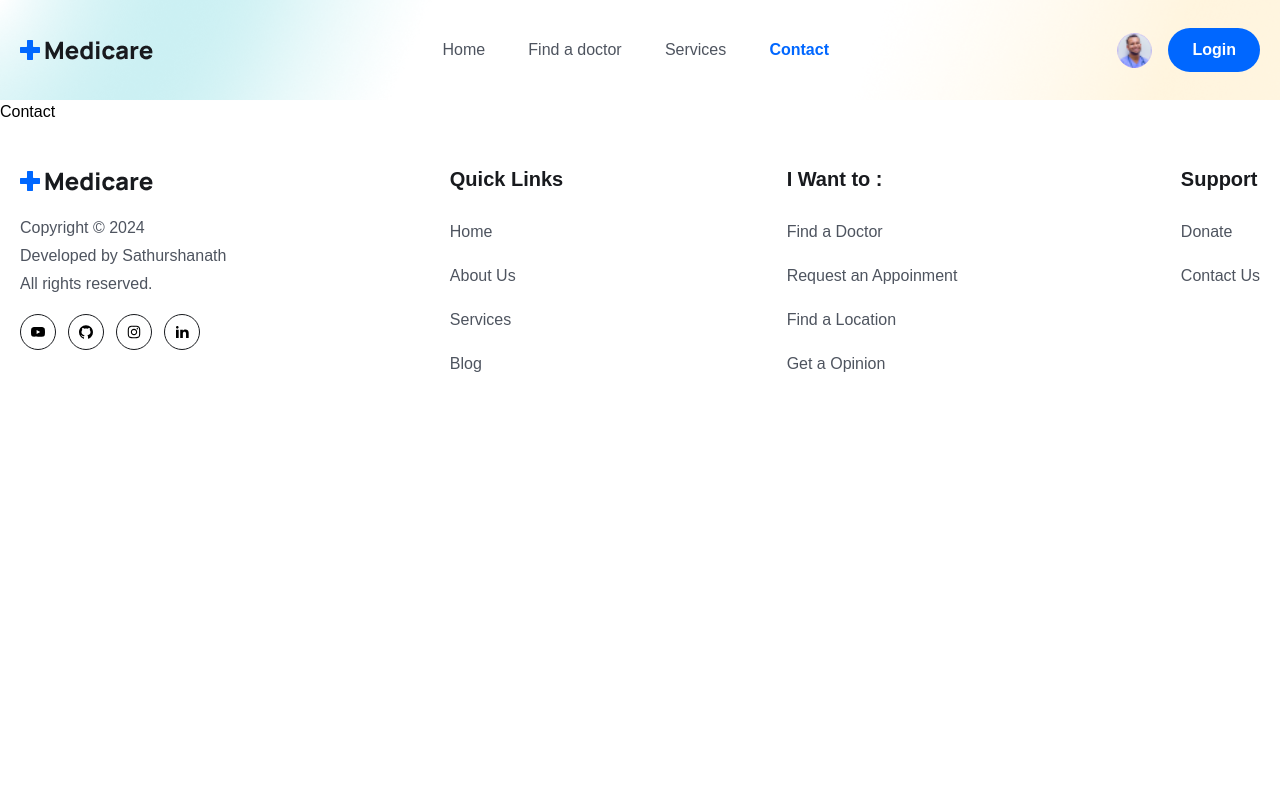
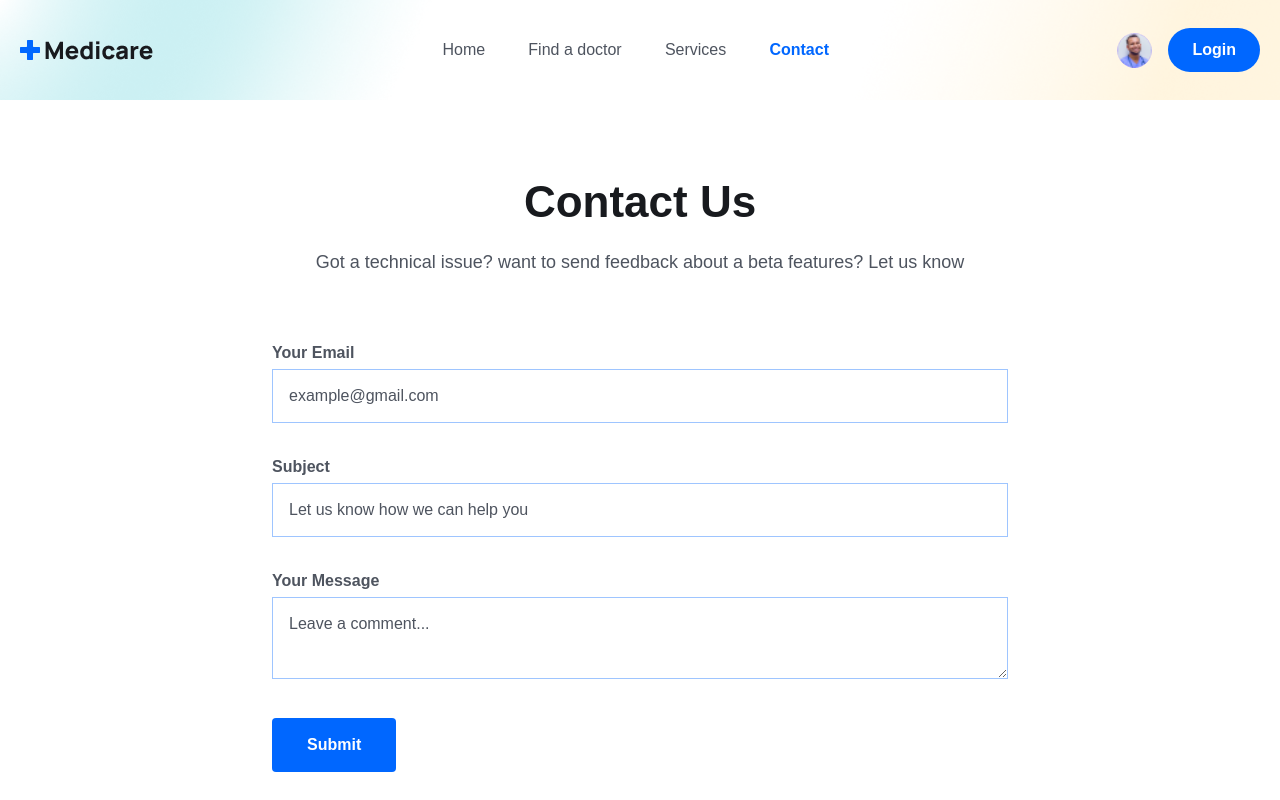
Before and after one commit to SathurshanPrabaharan/medicare-booking-app, a React (Vite) app in the folder frontend/: page /contact in a window 1280 px wide. Shown: the top 800 px of the page. Built offline with nearby package versions, Linux system fonts and the light colour scheme.

Commit message:
Implement Contact Page

```diff
--- a/frontend/src/Pages/Contact.jsx
+++ b/frontend/src/Pages/Contact.jsx
@@ -1,9 +1,59 @@
-import React from 'react'
+import React from "react";
 
 const Contact = () => {
   return (
-    <div>Contact</div>
-  )
-}
+    <section>
+      <div className="px-4 mx-auto max-w-screen-md">
+        <h2 className="heading text-center">Contact Us</h2>
+        <p className="mb-8 lg:mb-16 font-light text-center text__para">
+          Got a technical issue? want to send feedback about a beta features?
+          Let us know
+        </p>
+        <form action="#" className=" space-y-8">
+          <div>
+            <label htmlFor="email" className=" form__label">
+              Your Email
+            </label>
+            <input
+              type="email"
+              name="email"
+              id="email"
+              placeholder="example@gmail.com"
+              className="form__input mt-1"
+            />
+          </div>
 
-export default Contact
+          <div>
+            <label htmlFor="subject" className=" form__label">
+              Subject
+            </label>
+            <input
+              type="text"
+              name="subject"
+              id="subject"
+              placeholder="Let us know how we can help you"
+              className="form__input mt-1"
+            />
+          </div>
+
+          <div className="sm:col-span-2">
+            <label htmlFor="message" className=" form__label">
+              Your Message
+            </label>
+            <textarea
+              row="6"
+              type="text"
+              name="message"
+              id="message"
+              placeholder="Leave a comment..."
+              className="form__input mt-1"
+            ></textarea>
+          </div>
+          <button type="submit" className="btn rounded sm:w-fit">Submit</button>
+        </form>
+      </div>
+    </section>
+  );
+};
+
+export default Contact;
--- a/frontend/src/index.css
+++ b/frontend/src/index.css
@@ -49,6 +49,14 @@
   .hero__section{
     @apply bg-[url('./assets/images/hero-bg.png')] bg-no-repeat  bg-center bg-cover
   }
+
+  .form__label {
+    @apply text-textColor font-semibold text-[16px] mb-2
+  }
+
+  .form__input{
+    @apply w-full px-4 py-3 border border-solid border-[#0066ff61] focus:outline-none focus:border-primaryColor text-[16px] leading-7 text-headingColor placeholder:text-textColor cursor-pointer;
+  }
 }
 
 @media only screen and  (max-width:1024px){
```
